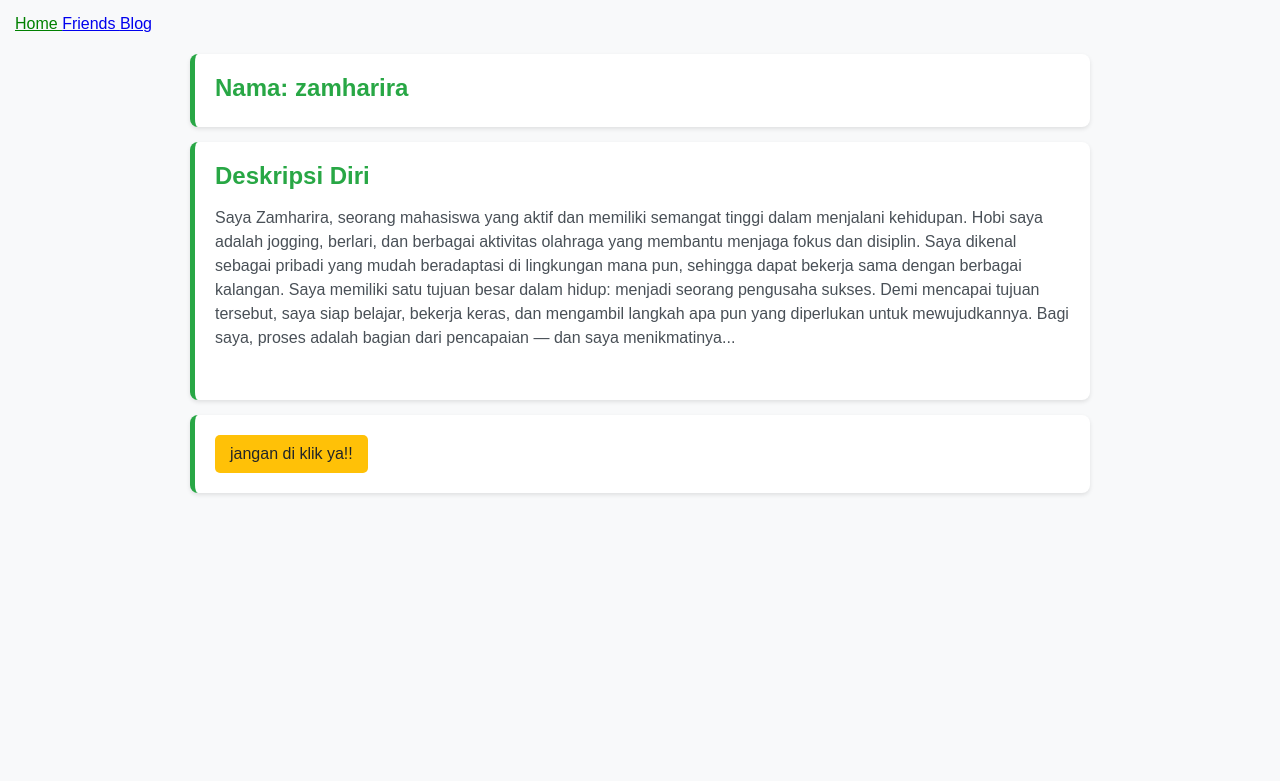
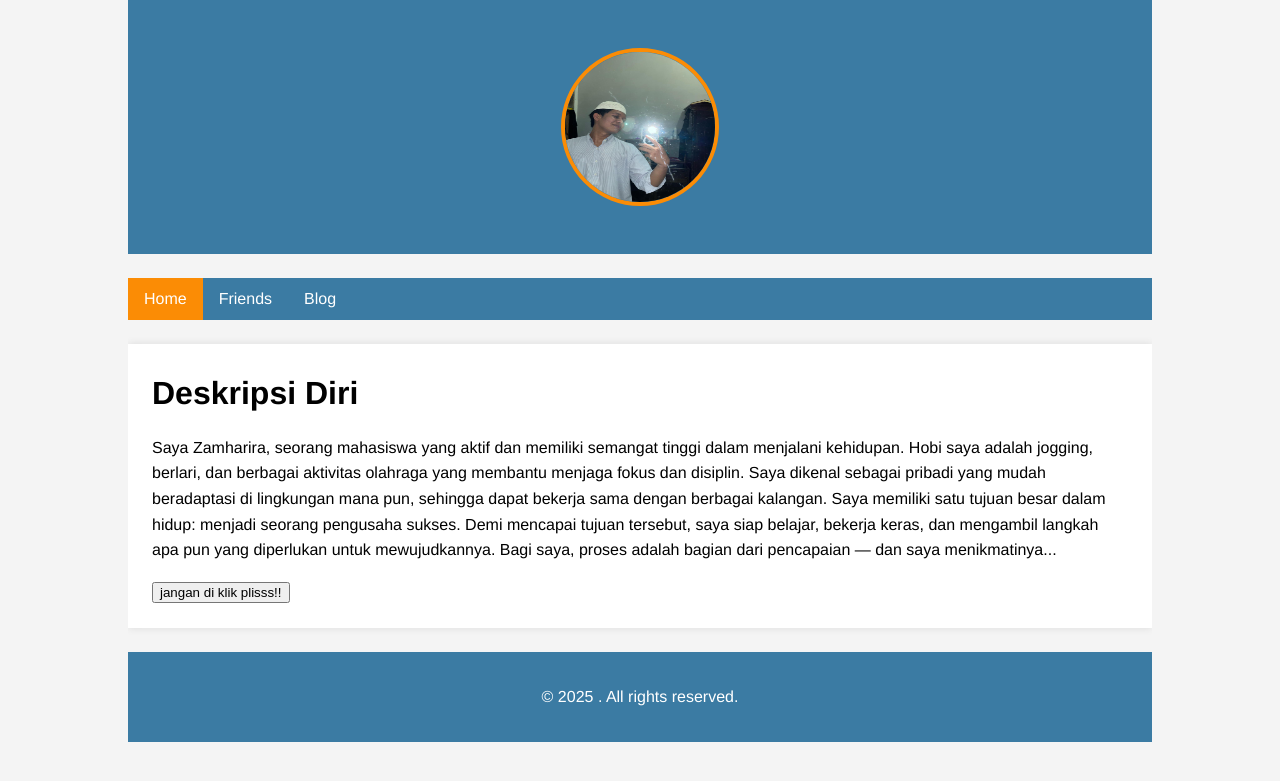
Before and after one commit to zamharira09/zamharira09.github.io, a Jekyll site: the page built from index.html, in a window 1280 px wide. Shown: the top 781 px of the page. Built offline with Jekyll 4.4.1, drawn with Linux system fonts in a browser that asks for light colours.

Commit message:
pertemuan8

```diff
--- a/_includes/navigation.html
+++ b/_includes/navigation.html
@@ -1,7 +1,9 @@
-<nav>
+<ul>
     {% for item in site.data.navigation %}
-    <a href="{{ item.link }}" {% if page.url == item.link %} class="current"{% endif %}>
-        {{ item.name}}
+    <li>
+        <a href="{{ item.link }}" {% if page.url == item .link %} class="active"{% endif %}>
+        {{ item.name }}
     </a>
+    </li>
     {% endfor %}
-</nav>
+</ul>
--- a/_layouts/default.html
+++ b/_layouts/default.html
@@ -1,19 +1,36 @@
+<!DOCTYPE html>
 <html lang="en">
 <head>
   <meta charset="UTF-8">
-    <meta name="viewport" content="width=device-width, initial-scale=1.0">
   <title>{{ page.title }}</title>
+
   <link rel="stylesheet" href="{{ site.baseurl }}/assets/css/styles.css">
 
-    <!--javascript-->
+  <link rel="icon" href="{{ site.baseurl }}/assets/images/favicon.ico">
+
   <script src="{{ site.baseurl }}/assets/js/scripts.js"></script>
-
-    <!--plugins-->
   {% feed_meta %}
   {% seo %}
 </head>
 <body>
+  <div class="container">
+    <header>
+      <img src="{{ site.baseurl }}/assets/images/gambar.jpg" alt="Profile Picture" class="profile-picture">
+      <h1>{{ site.title }}</h1>
+      <p>{{ site.description }}</p>
+    </header>
+
+    <nav>
       {% include navigation.html %}
+    </nav>
+
+    <main>
       {{ content }}
+    </main>
+
+    <footer>
+      <p>&copy; {{ site.time | date: '%Y' }} {{ site.title }}. All rights reserved.</p>
+    </footer>
+  </div>
 </body>
 </html>
--- a/_sass/main.scss
+++ b/_sass/main.scss
@@ -1,3 +1,71 @@
 .current {
-    color: green;
+      color : green;
 }
+
+$primary-color: #3b7ba3;
+$secondary-color: #fb8c05;
+$font-stack: Helvetica, sans-serif;
+
+body,
+h1,
+h2 {
+  margin: 0; padding: 0; box-sizing: border-box;
+}
+
+body {
+  font-family: $font-stack; line-height: 1.6;
+  background-color: #f4f4f4;
+}
+
+header {
+  text-align: center; padding: 24px; color: #fff;
+  background-color: $primary-color;
+}
+
+main {
+  padding: 24px; margin-top: 24px;
+  box-shadow: 0 0 8px rgba(0, 0, 0, 0.1);
+  background-color: #fff;
+}
+
+footer {
+  text-align: center; padding: 16px; margin-top: 24px; color: #fff;
+  background-color: $primary-color;
+}
+
+h2 {
+  color: #333; margin-bottom: 8px;
+}
+
+nav {
+  margin: 24px 0;
+  ul {
+    list-style-type: none; margin: 0; padding: 0; overflow: hidden;
+    background-color: $primary-color;
+  }
+  li {
+    float: left;
+    a {
+      display: block; color: white; text-align: center; padding: 8px 16px;
+      text-decoration: none;
+      &:hover,
+      &.active {
+        background-color: $secondary-color;
+      }
+    }
+  }
+}
+
+.container {
+  width: 80%; margin: auto; overflow: hidden;
+}
+
+.profile-picture {
+  width: 150px; height: 150px; border-radius: 50%; margin: 24px auto;
+  display: block;
+  border: 4px solid $secondary-color;
+}
+
+.active {
+  background-color: $secondary-color;
+}
--- a/index.html
+++ b/index.html
@@ -2,92 +2,15 @@
 layout: default
 title: home
 ---
+<h1>Deskripsi Diri</h1>
+    <p>Saya Zamharira, seorang mahasiswa yang aktif dan memiliki semangat tinggi dalam menjalani kehidupan. Hobi saya adalah jogging, berlari, dan berbagai aktivitas olahraga yang membantu menjaga fokus dan disiplin. Saya dikenal sebagai pribadi yang mudah beradaptasi di lingkungan mana pun, sehingga dapat bekerja sama dengan berbagai kalangan. Saya memiliki satu tujuan besar dalam hidup: menjadi seorang pengusaha sukses. Demi mencapai tujuan tersebut, saya siap belajar, bekerja keras, dan mengambil langkah apa pun yang diperlukan untuk mewujudkannya. Bagi saya, proses adalah bagian dari pencapaian — dan saya menikmatinya...</p>
 
-<!DOCTYPE html>
-<html lang="id">
-<head>
-    <meta charset="UTF-8">
-    <meta name="viewport" content="width=device-width, initial-scale=1.0">
-    <title>Profil zamharira</title>
-    <style>
-        body {
-            font-family: sans-serif;
-            margin: 15px;
-            background-color: #f8f9fa; /* Latar belakang abu-abu muda */
-        }
+                <button onclick="myFunction()">jangan di klik plisss!!</button>
 
-        .container {
-            max-width: 900px;
-            margin: 0 auto;
-        }
-
-        h1 {
-            color: #343a40; /* Warna judul utama */
-            margin-bottom: 20px;
-        }
-
-        .blog-item {
-            background-color: #fff; /* Latar belakang kartu */
-            border-radius: 8px;
-            box-shadow: 0 2px 4px rgba(0, 0, 0, 0.1);
-            padding: 20px;
-            margin-bottom: 15px;
-            border-left: 5px solid #28a745; /* Garis kiri berwarna hijau */
-        }
-
-        .blog-item h2 {
-            color: #28a745; /* Warna judul bagian */
-            margin-top: 0;
-            margin-bottom: 5px;
-        }
-
-        .blog-item p {
-            color: #495057; /* Warna teks deskripsi */
-            line-height: 1.5;
-            margin-bottom: 30px;
-        }
-
-        .blog-item button {
-            background-color: #ffc107; /* Warna tombol kuning */
-            color: #212529; /* Warna teks tombol hitam */
-            padding: 10px 15px;
-            border: none;
-            border-radius: 5px;
-            cursor: pointer;
-            font-size: 1em;
-            transition: background-color 0.3s ease;
-        }
-
-        .blog-item button:hover {
-            background-color: #e0a800;
-        }
-    </style>
-</head>
-<body>
-    <div class="container">
-        <header>
-            <h1> </h1>
-        </header>
-
-        <section>
-            <div class="blog-item">
-                <h2>Nama: zamharira</h2>
-            </div>
-
-            <div class="blog-item">
-                <h2>Deskripsi Diri</h2>
-                <p>Saya Zamharira, seorang mahasiswa yang aktif dan memiliki semangat tinggi dalam menjalani kehidupan. Hobi saya adalah jogging, berlari, dan berbagai aktivitas olahraga yang membantu menjaga fokus dan disiplin. Saya dikenal sebagai pribadi yang mudah beradaptasi di lingkungan mana pun, sehingga dapat bekerja sama dengan berbagai kalangan. Saya memiliki satu tujuan besar dalam hidup: menjadi seorang pengusaha sukses. Demi mencapai tujuan tersebut, saya siap belajar, bekerja keras, dan mengambil langkah apa pun yang diperlukan untuk mewujudkannya. Bagi saya, proses adalah bagian dari pencapaian — dan saya menikmatinya...</p>
-            </div>
-
-            <div class="blog-item">
-                <button onclick="myFunction()">jangan di klik ya!!</button>
-            </div>
-        </section>
-    </div>
 
     <script>
         function myFunction() {
-            alert("Sudah dibilang jangan diklik! 😉");
+            alert("Sudah dibilang jangan diklik ngeyel,cetasss,cetass ! 😉");
         }
     </script>
 </body>
```
Also changed, not shown: blog.html (+0 -52 lines), friends.md (+2 -0 lines), 2 other files. Lines whose indentation alone changed are shown as unchanged.
